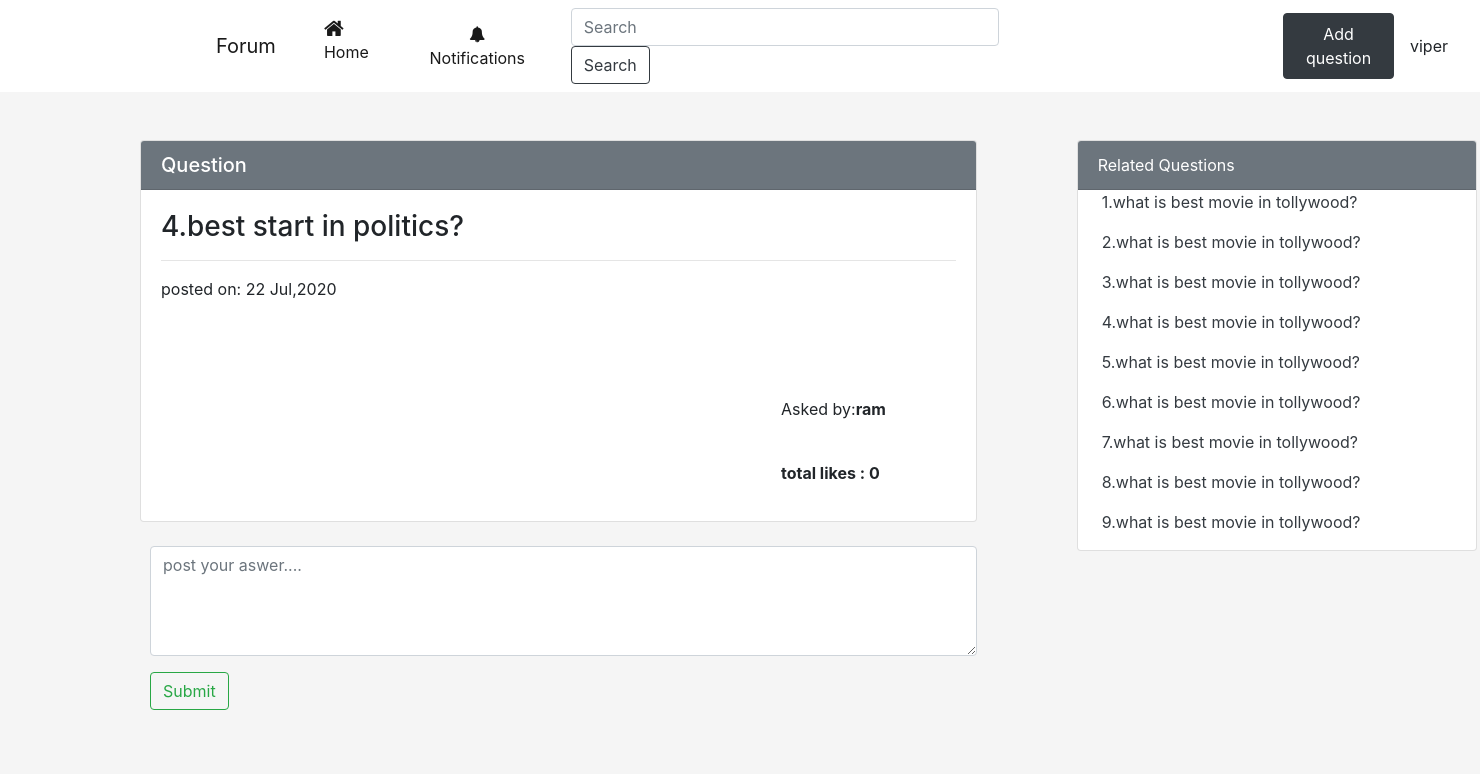
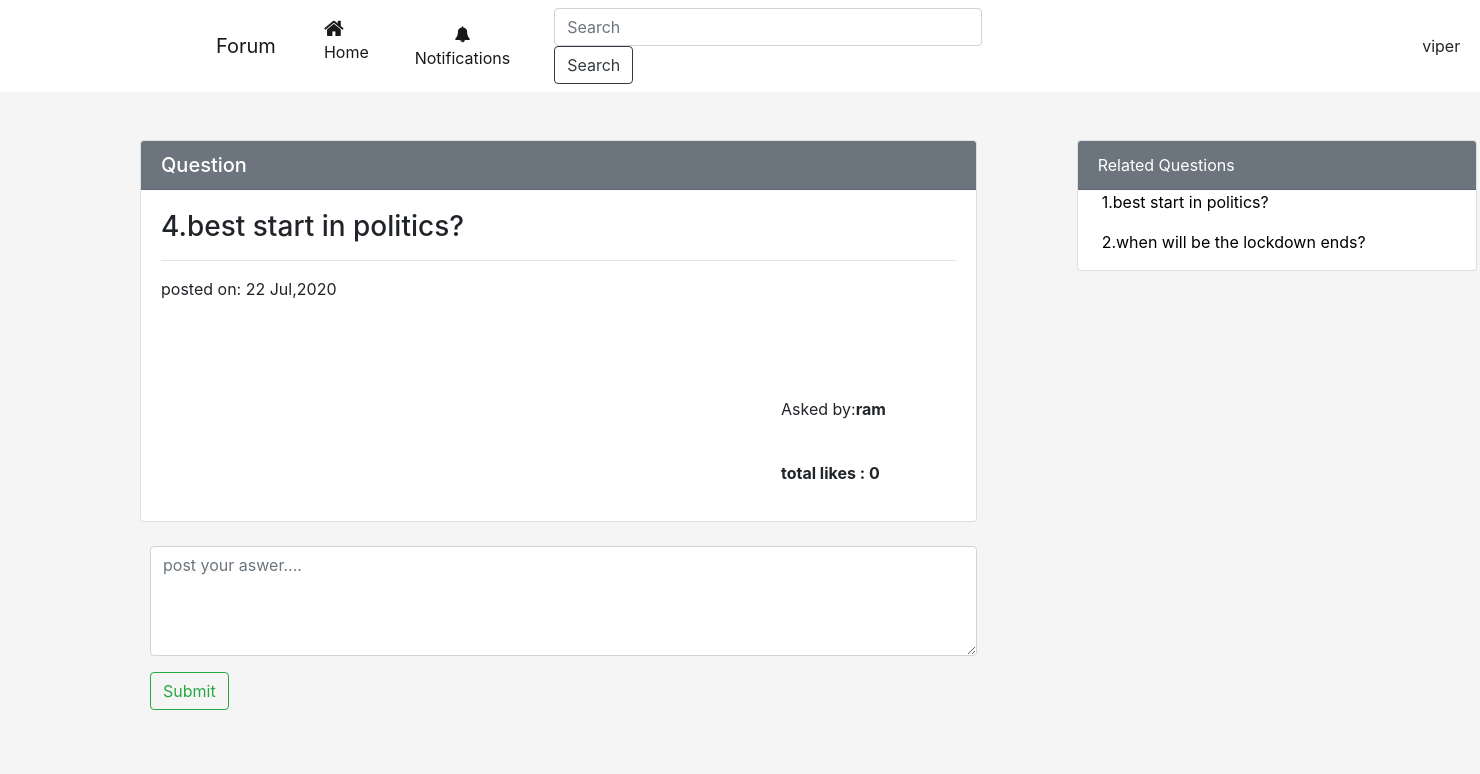
Before and after one commit to viperthapa/Forum, a Django app: page /question/4/details/ in a window 1480 px wide. Shown: the top 774 px of the page. Run offline with Django 3.2, Linux system fonts and the light colour scheme; a user stored in the database is signed in; data comes from the database, SQL or seed files in the repository; some libraries are stand-ins or nearby versions.

Commit message:
related questions and logged in users images displayed

```diff
--- /dev/null
+++ b/forumapp/context_processors.py
@@ -0,0 +1,8 @@
+from .models import NormalUser
+
+
+def UserImage(request):
+    users = NormalUser.objects.all()
+    return {
+        'users':users
+    }
--- a/forumapp/models.py
+++ b/forumapp/models.py
@@ -45,6 +45,9 @@ class Question(models.Model):
     date_created = models.DateTimeField(auto_now = True,null=True)
     date_updated = models.DateTimeField(auto_now = True,null=True)
     views = models.PositiveIntegerField(default=0,null=True)
+
+    class Meta:
+        ordering = ['-id']
 
 
 
--- a/forumapp/urls.py
+++ b/forumapp/urls.py
@@ -7,6 +7,8 @@ urlpatterns = [
 
     #home page
     path("",HomeView.as_view(),name = "home"), #home page
+
+    #home page
 
     #register page
     path('register/',RegisterView.as_view(), name='register'), #user register page
--- a/forumapp/views.py
+++ b/forumapp/views.py
@@ -16,6 +16,8 @@ from django.contrib.messages.views import SuccessMessageMixin
 # Create your views here.
 
 
+
+
 """
 Homepage
 
@@ -25,9 +27,10 @@ class HomeView(TemplateView):
 
     def get_context_data(self, **kwargs):
         context = super().get_context_data(**kwargs)
-        context['questions'] = Question.objects.all()[:2]
+        context['questions'] = Question.objects.all()[:4]
         context['answers'] = Answer.objects.all()
-
+        # context['users'] = NormalUser.objects.all()
+        # print('logged in user',context['users'])
         # context['answer-count'] = Question.objects.annotate(number_of_answers=Count('answer'))
 
         print(context['questions'],'*****')
@@ -165,7 +168,10 @@ def QuestionDetailView(request,pk):
     print('fbv')
     questions = get_object_or_404(Question,pk=pk)
     print('sakalalalalala',questions.id)
-    print('sakalalalalala count',questions.like_question)
+    ##show the similar posts
+    similar_questions = Question.objects.filter(category = questions.category)[:10]
+    print("similar questions = ",similar_questions)
+
 
     # answers = Answer.objects.filter(question=questions,reply=None).order_by('-id')
 
@@ -233,6 +239,7 @@ def QuestionDetailView(request,pk):
         'answerform1':answerform,
         # 'is_liked': is_liked,
         'answer_count':answer_count,
+        'similar_questions':similar_questions
         # 'max_likes':max_likes
 
 
--- a/templates/forum/base.html
+++ b/templates/forum/base.html
@@ -71,11 +71,11 @@
                   <div class="modal-content"></div>
                 </div>
               </div>
-                  <button class="add-btn btn btn-dark" style="margin-left: 14em;padding:8px;" type="button" name="button">Add question</button>
+                  <!-- <button class="add-btn btn btn-dark" style="margin-left: 14em;padding:8px;" type="button" name="button">Add question</button> -->
 
 
                   <!-- <a href="{% url 'forumapp:questionadd' %}" style = "margin-left: 14em;padding:17px;"><button type="button" class="add-btn btn-dark">Add questions</button></a> -->
-                  {% include 'forum/user_dropdown.html' %}
+                  <span style="margin-left:400px;">{% include 'forum/user_dropdown.html' with users=users %}</span>
                   <!-- <a style = "margin-left: 15px;font-size: 30px;color: black;" href="{% url 'forumapp:register' %}"><i class="fa fa-user-circle"></i></a> -->
 
               {% else %}
--- a/templates/forum/user_dropdown.html
+++ b/templates/forum/user_dropdown.html
@@ -46,7 +46,11 @@
 
   <div class="dropdown">
     <!-- <a style = "margin-left: 15px;font-size: 30px;color: black;" href="{% url 'forumapp:register' %}"><i class="fa fa-user-circle"></i></a> -->
-
+    {% for user in users %}
+      {% if request.user.username == user.user.username %}
+      <img src="{{ user.image.url }}" alt="img" style="width:80px;border-radius:80%">
+      {% endif %}
+    {% endfor %}
 
     <a onclick="myFunction()" class="dropbtn"></span>{{ request.user }}</a>
 
--- a/templates/question/questioncreate.html
+++ b/templates/question/questioncreate.html
@@ -18,7 +18,7 @@
     {% csrf_token %}
 
     <div class="modal-header" style="background-color: whitesmoke;">
-     <div style="border-radius: 50px"><img style="border-radius: 50px" src="https://bootdey.com/img/Content/avatar/avatar3.png" width="35px" height="45px"></div>
+     <div style="border-radius: 50px"></div>
       &nbsp;&nbsp;&nbsp;<h4 class="modal-title">{{ request.user }}</h4>
       <div style="width:5px;height:4px;float: left;" class="user"></div>
 
--- a/templates/question/questiondetails.html
+++ b/templates/question/questiondetails.html
@@ -47,17 +47,12 @@
                 <div class="card-header bg-secondary text-white">
                   Related Questions
                 </div>
+                {% for category in similar_questions %}
                 <div class="ml-4 text-dark">
-                    <p>1.what is best movie in tollywood?</p>
-                    <p>2.what is best movie in tollywood?</p>
-                    <p>3.what is best movie in tollywood?</p>
-                    <p>4.what is best movie in tollywood?</p>
-                    <p>5.what is best movie in tollywood?</p>
-                    <p>6.what is best movie in tollywood?</p>
-                    <p>7.what is best movie in tollywood?</p>
-                    <p>8.what is best movie in tollywood?</p>
-                    <p>9.what is best movie in tollywood?</p>
+                    <a href="{% url 'forumapp:questiondetail' category.id %}"><p style="color: black;">{{forloop.counter}}.{{category}}</p></a>
+
                 </div>
+                {% endfor %}
 
 
             </div>
```
Also changed, not shown: myforum/settings.py (+3 -12 lines), requirement.txt (+12 -1 lines), templates/forum/feed.html (+9 -2 lines), media/user/IMG_7257.JPG (added), media/user/panda1.png (added), media/user/panda1_dLeTq8c.png (added), media/user/panda1_sXMiJoe.png (added), media/user/pr_Tgb6Mjs.jpg (added).
